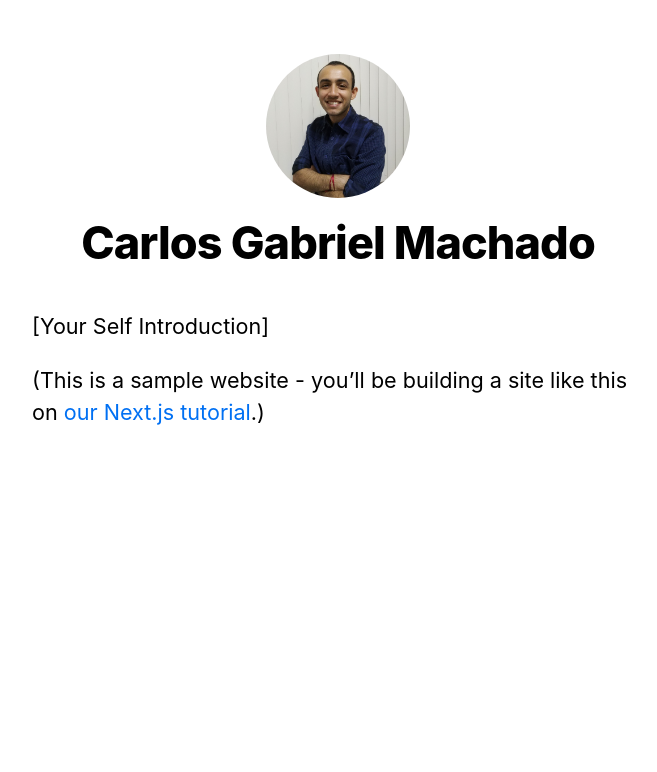
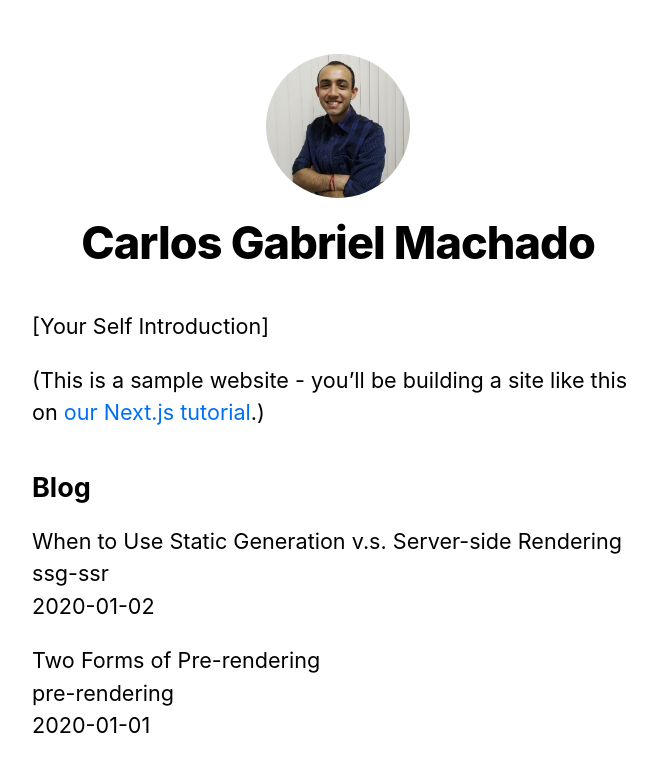
Before and after one commit to carlosMachado1/nextjs-blog, a Next.js app: page / in a window 1280 px wide. Shown: the top 772 px of the page, without its empty margins (302-959 px from the left). Built offline with nearby package versions, Linux system fonts and the light colour scheme.

Commit message:
Creating my getStaticProps.

```diff
--- a/lib/posts.tsx
+++ b/lib/posts.tsx
@@ -1,6 +1,7 @@
 import fs from 'fs'
 import path from 'path'
 import matter from 'gray-matter'
+
 
 const postsDirectory = path.join(process.cwd(), 'posts')
 // process.cwd returns the current directory of node
@@ -8,6 +9,7 @@
 export function getSortedPostsData() {
     // Get file names under /posts
     const fileNames = fs.readdirSync(postsDirectory)
+    // the function map iterates in each position in the array
     const allPostsData = fileNames.map(fileName => {
         // Remove ".md" from file name to get id
         const id = fileName.replace(/\.md$/, '')
@@ -25,11 +27,13 @@
             ...matterResult.data
         }
     })
+
     // Sort posts by date
-  return allPostsData.sort((a, b) => {
+    return allPostsData.sort((a: any, b: any) => {
         if (a.date < b.date) {
             return 1
-    } else {
+        }
+        else {
             return -1
         }
     })
--- a/pages/index.tsx
+++ b/pages/index.tsx
@@ -1,13 +1,28 @@
 import Head from 'next/head'
 import Layout, { siteTitle } from '../components/layout'
 import utilStyles from '../styles/utils.module.css'
+import { getSortedPostsData } from "../lib/posts"
 
-export default function Home() {
+
+export async function getStaticProps () {
+  const allPostsData = getSortedPostsData()
+
+  return {
+    props: {
+      allPostsData
+    }
+  }
+}
+
+
+export default function Home({ allPostsData }) {
   return (
     <Layout home>
+
       <Head>
         <title>{siteTitle}</title>
       </Head>
+
       <section className={utilStyles.headingMd}>
         <p>[Your Self Introduction]</p>
         <p>
@@ -15,6 +30,24 @@
           <a href="https://nextjs.org/learn">our Next.js tutorial</a>.)
         </p>
       </section>
+
+      <section
+        className={`${utilStyles.headingMd} ${utilStyles.padding1px}`}
+      >
+        <h2 className={utilStyles.headingLg}>Blog</h2>
+        <ul className={utilStyles.list}>
+          {allPostsData.map(({ id, date, title }) => (
+            <li className={utilStyles.listItem} key={id}>
+              {title}
+              <br />
+              {id}
+              <br />
+              {date}
+            </li>
+          ))}
+        </ul>
+      </section>
+
     </Layout>
   )
 }
```
Lines whose indentation alone changed are shown as unchanged.
